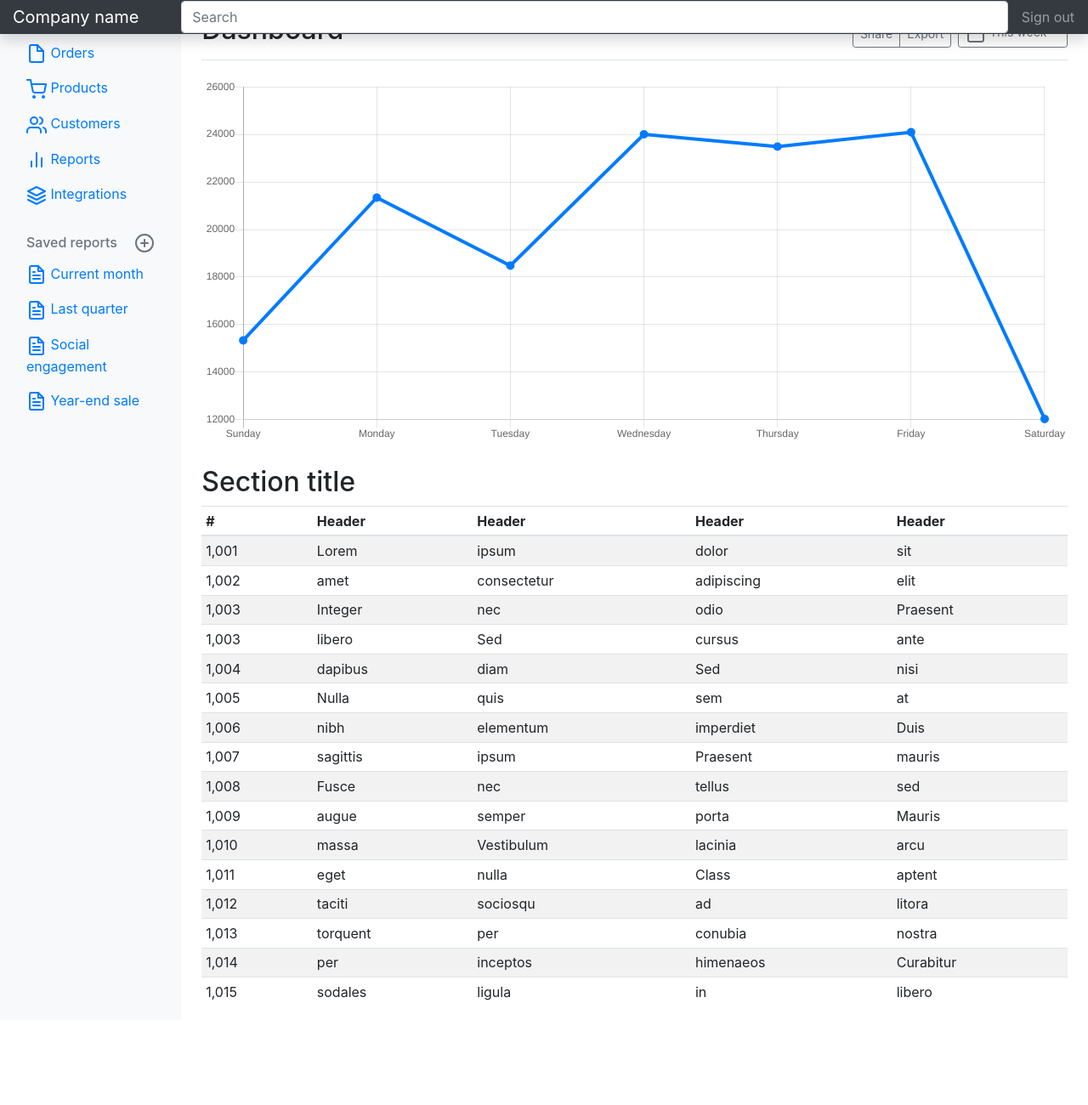
After one commit to LuckyAnggara/BelajarLagi, a PHP site: page /hhh.html in a window 1280 px wide. The commit adds this page. Shown: the whole page at 85% size. Run offline with PHP 8.4, Linux system fonts and the light colour scheme; some libraries are stand-ins or nearby versions.

Commit message:
dicoba di laptop ki

```diff
--- /dev/null
+++ b/hhh.html
@@ -0,0 +1,301 @@
+<!DOCTYPE html>
+<html>
+<head>
+
+ <!-- Bootstrap CSS -->
+    <link rel="stylesheet" href="css\bootstrap.min.css">
+    <link rel="stylesheet" type="text/css" href="css\stylelucky.css">
+
+  <title>Detail Agen PHP</title>
+</head>
+<body>
+    <nav class="navbar navbar-dark fixed-top bg-dark flex-md-nowrap p-0 shadow">
+      <a class="navbar-brand col-sm-3 col-md-2 mr-0" href="#">Company name</a>
+      <input class="form-control form-control-dark w-100" placeholder="Search" aria-label="Search" type="text">
+      <ul class="navbar-nav px-3">
+        <li class="nav-item text-nowrap">
+          <a class="nav-link" href="#">Sign out</a>
+        </li>
+      </ul>
+    </nav>
+
+    <div class="container-fluid">
+      <div class="row">
+        <nav class="col-md-2 d-none d-md-block bg-light sidebar">
+          <div class="sidebar-sticky">
+            <ul class="nav flex-column">
+              <li class="nav-item">
+                <a class="nav-link active" href="#">
+                  <svg xmlns="http://www.w3.org/2000/svg" width="24" height="24" viewBox="0 0 24 24" fill="none" stroke="currentColor" stroke-width="2" stroke-linecap="round" stroke-linejoin="round" class="feather feather-home"><path d="M3 9l9-7 9 7v11a2 2 0 0 1-2 2H5a2 2 0 0 1-2-2z"></path><polyline points="9 22 9 12 15 12 15 22"></polyline></svg>
+                  Dashboard <span class="sr-only">(current)</span>
+                </a>
+              </li>
+              <li class="nav-item">
+                <a class="nav-link" href="#">
+                  <svg xmlns="http://www.w3.org/2000/svg" width="24" height="24" viewBox="0 0 24 24" fill="none" stroke="currentColor" stroke-width="2" stroke-linecap="round" stroke-linejoin="round" class="feather feather-file"><path d="M13 2H6a2 2 0 0 0-2 2v16a2 2 0 0 0 2 2h12a2 2 0 0 0 2-2V9z"></path><polyline points="13 2 13 9 20 9"></polyline></svg>
+                  Orders
+                </a>
+              </li>
+              <li class="nav-item">
+                <a class="nav-link" href="#">
+                  <svg xmlns="http://www.w3.org/2000/svg" width="24" height="24" viewBox="0 0 24 24" fill="none" stroke="currentColor" stroke-width="2" stroke-linecap="round" stroke-linejoin="round" class="feather feather-shopping-cart"><circle cx="9" cy="21" r="1"></circle><circle cx="20" cy="21" r="1"></circle><path d="M1 1h4l2.68 13.39a2 2 0 0 0 2 1.61h9.72a2 2 0 0 0 2-1.61L23 6H6"></path></svg>
+                  Products
+                </a>
+              </li>
+              <li class="nav-item">
+                <a class="nav-link" href="#">
+                  <svg xmlns="http://www.w3.org/2000/svg" width="24" height="24" viewBox="0 0 24 24" fill="none" stroke="currentColor" stroke-width="2" stroke-linecap="round" stroke-linejoin="round" class="feather feather-users"><path d="M17 21v-2a4 4 0 0 0-4-4H5a4 4 0 0 0-4 4v2"></path><circle cx="9" cy="7" r="4"></circle><path d="M23 21v-2a4 4 0 0 0-3-3.87"></path><path d="M16 3.13a4 4 0 0 1 0 7.75"></path></svg>
+                  Customers
+                </a>
+              </li>
+              <li class="nav-item">
+                <a class="nav-link" href="#">
+                  <svg xmlns="http://www.w3.org/2000/svg" width="24" height="24" viewBox="0 0 24 24" fill="none" stroke="currentColor" stroke-width="2" stroke-linecap="round" stroke-linejoin="round" class="feather feather-bar-chart-2"><line x1="18" y1="20" x2="18" y2="10"></line><line x1="12" y1="20" x2="12" y2="4"></line><line x1="6" y1="20" x2="6" y2="14"></line></svg>
+                  Reports
+                </a>
+              </li>
+              <li class="nav-item">
+                <a class="nav-link" href="#">
+                  <svg xmlns="http://www.w3.org/2000/svg" width="24" height="24" viewBox="0 0 24 24" fill="none" stroke="currentColor" stroke-width="2" stroke-linecap="round" stroke-linejoin="round" class="feather feather-layers"><polygon points="12 2 2 7 12 12 22 7 12 2"></polygon><polyline points="2 17 12 22 22 17"></polyline><polyline points="2 12 12 17 22 12"></polyline></svg>
+                  Integrations
+                </a>
+              </li>
+            </ul>
+
+            <h6 class="sidebar-heading d-flex justify-content-between align-items-center px-3 mt-4 mb-1 text-muted">
+              <span>Saved reports</span>
+              <a class="d-flex align-items-center text-muted" href="#">
+                <svg xmlns="http://www.w3.org/2000/svg" width="24" height="24" viewBox="0 0 24 24" fill="none" stroke="currentColor" stroke-width="2" stroke-linecap="round" stroke-linejoin="round" class="feather feather-plus-circle"><circle cx="12" cy="12" r="10"></circle><line x1="12" y1="8" x2="12" y2="16"></line><line x1="8" y1="12" x2="16" y2="12"></line></svg>
+              </a>
+            </h6>
+            <ul class="nav flex-column mb-2">
+              <li class="nav-item">
+                <a class="nav-link" href="#">
+                  <svg xmlns="http://www.w3.org/2000/svg" width="24" height="24" viewBox="0 0 24 24" fill="none" stroke="currentColor" stroke-width="2" stroke-linecap="round" stroke-linejoin="round" class="feather feather-file-text"><path d="M14 2H6a2 2 0 0 0-2 2v16a2 2 0 0 0 2 2h12a2 2 0 0 0 2-2V8z"></path><polyline points="14 2 14 8 20 8"></polyline><line x1="16" y1="13" x2="8" y2="13"></line><line x1="16" y1="17" x2="8" y2="17"></line><polyline points="10 9 9 9 8 9"></polyline></svg>
+                  Current month
+                </a>
+              </li>
+              <li class="nav-item">
+                <a class="nav-link" href="#">
+                  <svg xmlns="http://www.w3.org/2000/svg" width="24" height="24" viewBox="0 0 24 24" fill="none" stroke="currentColor" stroke-width="2" stroke-linecap="round" stroke-linejoin="round" class="feather feather-file-text"><path d="M14 2H6a2 2 0 0 0-2 2v16a2 2 0 0 0 2 2h12a2 2 0 0 0 2-2V8z"></path><polyline points="14 2 14 8 20 8"></polyline><line x1="16" y1="13" x2="8" y2="13"></line><line x1="16" y1="17" x2="8" y2="17"></line><polyline points="10 9 9 9 8 9"></polyline></svg>
+                  Last quarter
+                </a>
+              </li>
+              <li class="nav-item">
+                <a class="nav-link" href="#">
+                  <svg xmlns="http://www.w3.org/2000/svg" width="24" height="24" viewBox="0 0 24 24" fill="none" stroke="currentColor" stroke-width="2" stroke-linecap="round" stroke-linejoin="round" class="feather feather-file-text"><path d="M14 2H6a2 2 0 0 0-2 2v16a2 2 0 0 0 2 2h12a2 2 0 0 0 2-2V8z"></path><polyline points="14 2 14 8 20 8"></polyline><line x1="16" y1="13" x2="8" y2="13"></line><line x1="16" y1="17" x2="8" y2="17"></line><polyline points="10 9 9 9 8 9"></polyline></svg>
+                  Social engagement
+                </a>
+              </li>
+              <li class="nav-item">
+                <a class="nav-link" href="#">
+                  <svg xmlns="http://www.w3.org/2000/svg" width="24" height="24" viewBox="0 0 24 24" fill="none" stroke="currentColor" stroke-width="2" stroke-linecap="round" stroke-linejoin="round" class="feather feather-file-text"><path d="M14 2H6a2 2 0 0 0-2 2v16a2 2 0 0 0 2 2h12a2 2 0 0 0 2-2V8z"></path><polyline points="14 2 14 8 20 8"></polyline><line x1="16" y1="13" x2="8" y2="13"></line><line x1="16" y1="17" x2="8" y2="17"></line><polyline points="10 9 9 9 8 9"></polyline></svg>
+                  Year-end sale
+                </a>
+              </li>
+            </ul>
+          </div>
+        </nav>
+
+        <main role="main" class="col-md-9 ml-sm-auto col-lg-10 px-4"><div style="position: absolute; left: 0px; top: 0px; right: 0px; bottom: 0px; overflow: hidden; pointer-events: none; visibility: hidden; z-index: -1;" class="chartjs-size-monitor"><div class="chartjs-size-monitor-expand" style="position:absolute;left:0;top:0;right:0;bottom:0;overflow:hidden;pointer-events:none;visibility:hidden;z-index:-1;"><div style="position:absolute;width:1000000px;height:1000000px;left:0;top:0"></div></div><div class="chartjs-size-monitor-shrink" style="position:absolute;left:0;top:0;right:0;bottom:0;overflow:hidden;pointer-events:none;visibility:hidden;z-index:-1;"><div style="position:absolute;width:200%;height:200%;left:0; top:0"></div></div></div>
+          <div class="d-flex justify-content-between flex-wrap flex-md-nowrap align-items-center pt-3 pb-2 mb-3 border-bottom">
+            <h1 class="h2">Dashboard</h1>
+            <div class="btn-toolbar mb-2 mb-md-0">
+              <div class="btn-group mr-2">
+                <button class="btn btn-sm btn-outline-secondary">Share</button>
+                <button class="btn btn-sm btn-outline-secondary">Export</button>
+              </div>
+              <button class="btn btn-sm btn-outline-secondary dropdown-toggle">
+                <svg xmlns="http://www.w3.org/2000/svg" width="24" height="24" viewBox="0 0 24 24" fill="none" stroke="currentColor" stroke-width="2" stroke-linecap="round" stroke-linejoin="round" class="feather feather-calendar"><rect x="3" y="4" width="18" height="18" rx="2" ry="2"></rect><line x1="16" y1="2" x2="16" y2="6"></line><line x1="8" y1="2" x2="8" y2="6"></line><line x1="3" y1="10" x2="21" y2="10"></line></svg>
+                This week
+              </button>
+            </div>
+          </div>
+
+          <canvas class="my-4 w-100 chartjs-render-monitor" id="myChart" width="280" height="118" style="display: block; width: 280px; height: 118px;"></canvas>
+
+          <h2>Section title</h2>
+          <div class="table-responsive">
+            <table class="table table-striped table-sm">
+              <thead>
+                <tr>
+                  <th>#</th>
+                  <th>Header</th>
+                  <th>Header</th>
+                  <th>Header</th>
+                  <th>Header</th>
+                </tr>
+              </thead>
+              <tbody>
+                <tr>
+                  <td>1,001</td>
+                  <td>Lorem</td>
+                  <td>ipsum</td>
+                  <td>dolor</td>
+                  <td>sit</td>
+                </tr>
+                <tr>
+                  <td>1,002</td>
+                  <td>amet</td>
+                  <td>consectetur</td>
+                  <td>adipiscing</td>
+                  <td>elit</td>
+                </tr>
+                <tr>
+                  <td>1,003</td>
+                  <td>Integer</td>
+                  <td>nec</td>
+                  <td>odio</td>
+                  <td>Praesent</td>
+                </tr>
+                <tr>
+                  <td>1,003</td>
+                  <td>libero</td>
+                  <td>Sed</td>
+                  <td>cursus</td>
+                  <td>ante</td>
+                </tr>
+                <tr>
+                  <td>1,004</td>
+                  <td>dapibus</td>
+                  <td>diam</td>
+                  <td>Sed</td>
+                  <td>nisi</td>
+                </tr>
+                <tr>
+                  <td>1,005</td>
+                  <td>Nulla</td>
+                  <td>quis</td>
+                  <td>sem</td>
+                  <td>at</td>
+                </tr>
+                <tr>
+                  <td>1,006</td>
+                  <td>nibh</td>
+                  <td>elementum</td>
+                  <td>imperdiet</td>
+                  <td>Duis</td>
+                </tr>
+                <tr>
+                  <td>1,007</td>
+                  <td>sagittis</td>
+                  <td>ipsum</td>
+                  <td>Praesent</td>
+                  <td>mauris</td>
+                </tr>
+                <tr>
+                  <td>1,008</td>
+                  <td>Fusce</td>
+                  <td>nec</td>
+                  <td>tellus</td>
+                  <td>sed</td>
+                </tr>
+                <tr>
+                  <td>1,009</td>
+                  <td>augue</td>
+                  <td>semper</td>
+                  <td>porta</td>
+                  <td>Mauris</td>
+                </tr>
+                <tr>
+                  <td>1,010</td>
+                  <td>massa</td>
+                  <td>Vestibulum</td>
+                  <td>lacinia</td>
+                  <td>arcu</td>
+                </tr>
+                <tr>
+                  <td>1,011</td>
+                  <td>eget</td>
+                  <td>nulla</td>
+                  <td>Class</td>
+                  <td>aptent</td>
+                </tr>
+                <tr>
+                  <td>1,012</td>
+                  <td>taciti</td>
+                  <td>sociosqu</td>
+                  <td>ad</td>
+                  <td>litora</td>
+                </tr>
+                <tr>
+                  <td>1,013</td>
+                  <td>torquent</td>
+                  <td>per</td>
+                  <td>conubia</td>
+                  <td>nostra</td>
+                </tr>
+                <tr>
+                  <td>1,014</td>
+                  <td>per</td>
+                  <td>inceptos</td>
+                  <td>himenaeos</td>
+                  <td>Curabitur</td>
+                </tr>
+                <tr>
+                  <td>1,015</td>
+                  <td>sodales</td>
+                  <td>ligula</td>
+                  <td>in</td>
+                  <td>libero</td>
+                </tr>
+              </tbody>
+            </table>
+          </div>
+        </main>
+      </div>
+    </div>
+
+    <!-- Bootstrap core JavaScript
+    ================================================== -->
+    <!-- Placed at the end of the document so the pages load faster -->
+    <script src="https://code.jquery.com/jquery-3.3.1.slim.min.js" integrity="sha384-q8i/X+965DzO0rT7abK41JStQIAqVgRVzpbzo5smXKp4YfRvH+8abtTE1Pi6jizo" crossorigin="anonymous"></script>
+    <script>window.jQuery || document.write('<script src="../../assets/js/vendor/jquery-slim.min.js"><\/script>')</script>
+    <script src="../../assets/js/vendor/popper.min.js"></script>
+    <script src="../../dist/js/bootstrap.min.js"></script>
+
+    <!-- Icons -->
+    <script src="https://unpkg.com/feather-icons/dist/feather.min.js"></script>
+    <script>
+      feather.replace()
+    </script>
+
+    <!-- Graphs -->
+    <script src="https://cdnjs.cloudflare.com/ajax/libs/Chart.js/2.7.1/Chart.min.js"></script>
+    <script>
+      var ctx = document.getElementById("myChart");
+      var myChart = new Chart(ctx, {
+        type: 'line',
+        data: {
+          labels: ["Sunday", "Monday", "Tuesday", "Wednesday", "Thursday", "Friday", "Saturday"],
+          datasets: [{
+            data: [15339, 21345, 18483, 24003, 23489, 24092, 12034],
+            lineTension: 0,
+            backgroundColor: 'transparent',
+            borderColor: '#007bff',
+            borderWidth: 4,
+            pointBackgroundColor: '#007bff'
+          }]
+        },
+        options: {
+          scales: {
+            yAxes: [{
+              ticks: {
+                beginAtZero: false
+              }
+            }]
+          },
+          legend: {
+            display: false,
+          }
+        }
+      });
+    </script>
+
+
+ <!-- jQuery first, then Popper.js, then Bootstrap JS -->
+    <script src="https://code.jquery.com/jquery-3.3.1.slim.min.js" integrity="sha384-q8i/X+965DzO0rT7abK41JStQIAqVgRVzpbzo5smXKp4YfRvH+8abtTE1Pi6jizo" crossorigin="anonymous"></script>
+    <script src="https://cdnjs.cloudflare.com/ajax/libs/popper.js/1.14.3/umd/popper.min.js" integrity="sha384-ZMP7rVo3mIykV+2+9J3UJ46jBk0WLaUAdn689aCwoqbBJiSnjAK/l8WvCWPIPm49" crossorigin="anonymous"></script>
+    <script src="https://stackpath.bootstrapcdn.com/bootstrap/4.1.3/js/bootstrap.min.js" integrity="sha384-ChfqqxuZUCnJSK3+MXmPNIyE6ZbWh2IMqE241rYiqJxyMiZ6OW/JmZQ5stwEULTy" crossorigin="anonymous"></script>
+</body>
+</html>
```
Also changed, not shown: css/stylelucky.css (+0 -45 lines), detailagen.php (+64 -9 lines), index.php (+37 -16 lines), bansos.sql (added).
